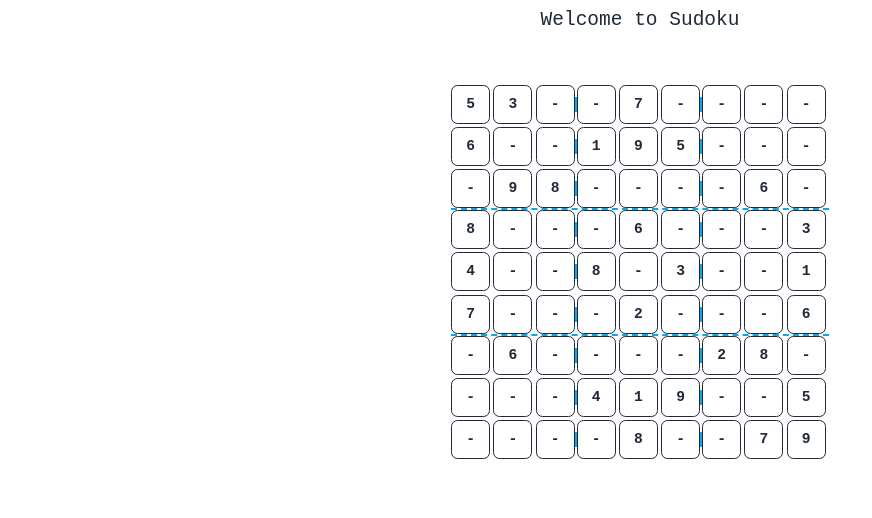
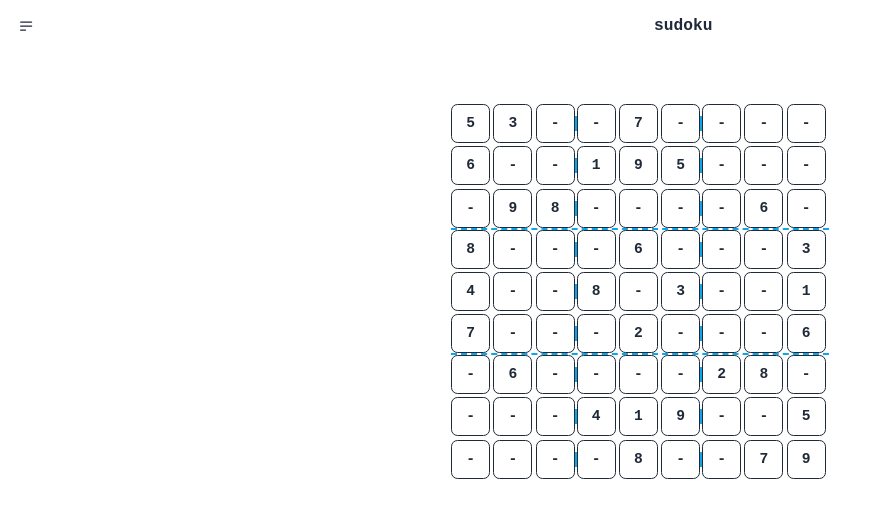
Before and after one commit to mrv1k/propersudoku, a SvelteKit app: page / in a window 1280 px wide. Shown: the top 518 px of the page, without its empty margins (0-872 px from the left). Built offline with nearby package versions, Linux system fonts and the light colour scheme.

Commit message:
wip adding settings and menu

```diff
--- a/src/routes/+layout.svelte
+++ b/src/routes/+layout.svelte
@@ -1,5 +1,44 @@
 <script>
   import '../app.css';
+
+  let isSettingsVisible = $state(false);
 </script>
 
+<div class="layout-wrapper">
+  <div class="navbar bg-base-100">
+    <div class="navbar-start">
+      <button class="dropdown" onclick={() => (isSettingsVisible = !isSettingsVisible)}>
+        <div tabindex="0" role="button" class="btn btn-ghost btn-circle">
+          <svg
+            xmlns="http://www.w3.org/2000/svg"
+            class="h-5 w-5"
+            fill="none"
+            viewBox="0 0 24 24"
+            stroke="currentColor"
+          >
+            <path
+              stroke-linecap="round"
+              stroke-linejoin="round"
+              stroke-width="2"
+              d="M4 6h16M4 12h16M4 18h7"
+            />
+          </svg>
+        </div>
+      </button>
+    </div>
+    <div class="navbar-center">
+      <btn class="btn btn-ghost text-xl no-animation">sudoku</btn>
+    </div>
+  </div>
+
+  {#if isSettingsVisible}
+    <div class="collapse bg-base-200">
+      <div class="collapse-title text-xl font-medium">Click me to show/hide content</div>
+      <div class="collapse-content">
+        <p>hello</p>
+      </div>
+    </div>
+  {/if}
+</div>
+
 <slot />
--- a/src/routes/+page.svelte
+++ b/src/routes/+page.svelte
@@ -6,6 +6,7 @@
   const emptyBoard = Array.from({ length: 9 }).map(() => [...emptyBoardRow]);
 
   let board = $state(emptyBoard);
+  let isBoardInitiated = $state(false);
 
   // TODO: read & write state to url
   // TODO: make sure this happens once (even in dev)
@@ -25,11 +26,15 @@
   });
 
   $effect(() => {
-    console.count('once');
+    if (isBoardInitiated) {
+      return;
+    }
+
     try {
       const parsed = JSON.parse(initialBoardJSON);
       if (typeof parsed === 'object' && Array.isArray(parsed.board)) {
         board = parsed.board;
+        isBoardInitiated = true;
       }
     } catch {
       console.error('oh no json parse derped');
@@ -103,7 +108,7 @@
 </script>
 
 <div class="container">
-  <h1 class="text-2xl mx-auto text-center mb-16 mt-2">Welcome to Sudoku</h1>
+  <div class="mb-16 mt-2"></div>
 
   <div class="game-wrapper w-fit mx-auto">
     {#each board as rows, rowIndex}
```
